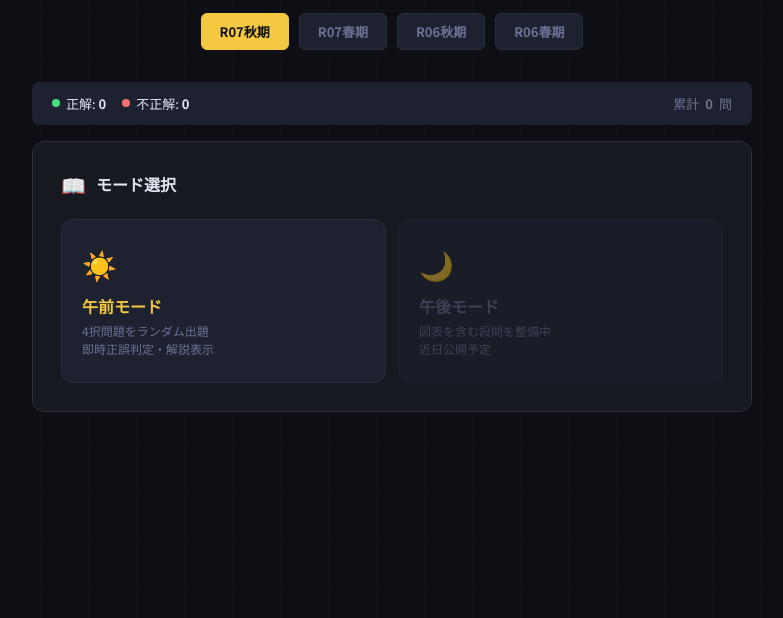
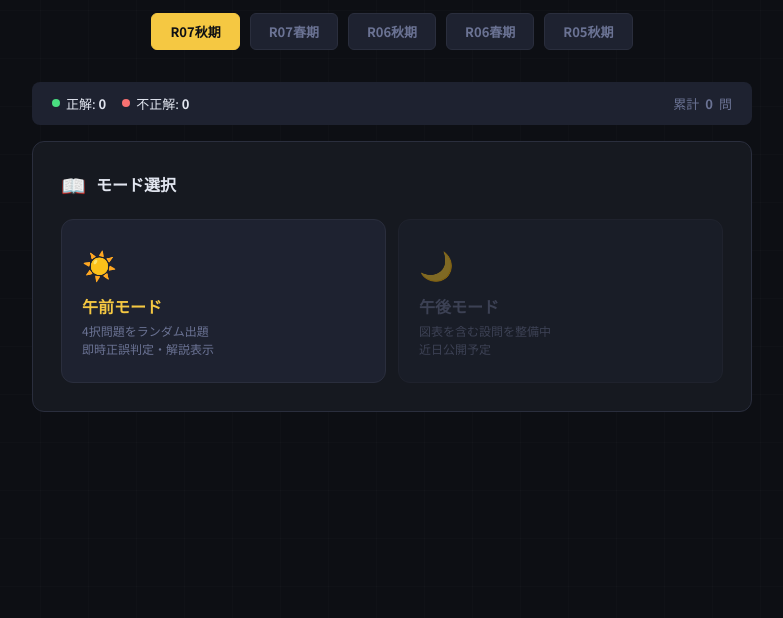
Before and after one commit to tsuyoshin924/ap-study, a plain HTML site: page index.html in a window 1280 px wide. Shown: the part 182-800 px from the top of the page, without its empty margins (248-1031 px from the left). Drawn offline with Linux system fonts and the light colour scheme.

Commit message:
Update index.html

```diff
--- a/index.html
+++ b/index.html
@@ -89,6 +89,7 @@
       <button id="btn-r07s" class="year-btn" onclick="switchYear('r07s')">R07春期</button>
       <button id="btn-r06a" onclick="switchYear('r06a')" class="year-btn">R06秋期</button>
       <button id="btn-r06s" class="year-btn" onclick="switchYear('r06s')">R06春期</button>
+      <button id="btn-r05a" class="year-btn" onclick="switchYear('r05a')">R05秋期</button>
 
     </div>
   </header>
@@ -153,6 +154,8 @@ const EXAMS = [
   { id: 'r07s', label: 'R07春期', file: 'data/r07s_am.json' },
   { id: 'r06a', label: 'R06秋期', file: 'data/r06a_am.json' },
   { id: 'r06s', label: 'R06春期', file: 'data/r06s_am.json' },
+  { id: 'r05a', label: 'R05秋期', file: 'data/r05a_am.json' },
+
 ];
 
 
```
